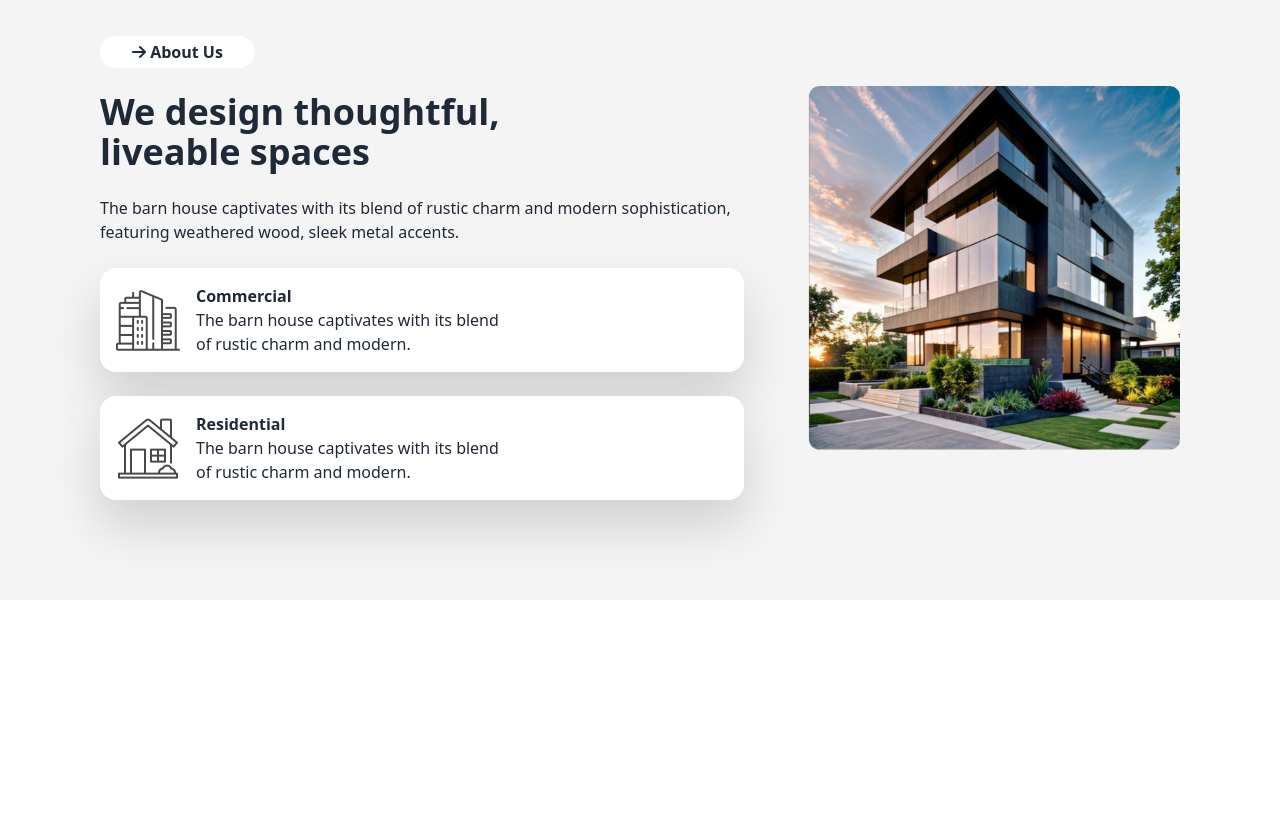
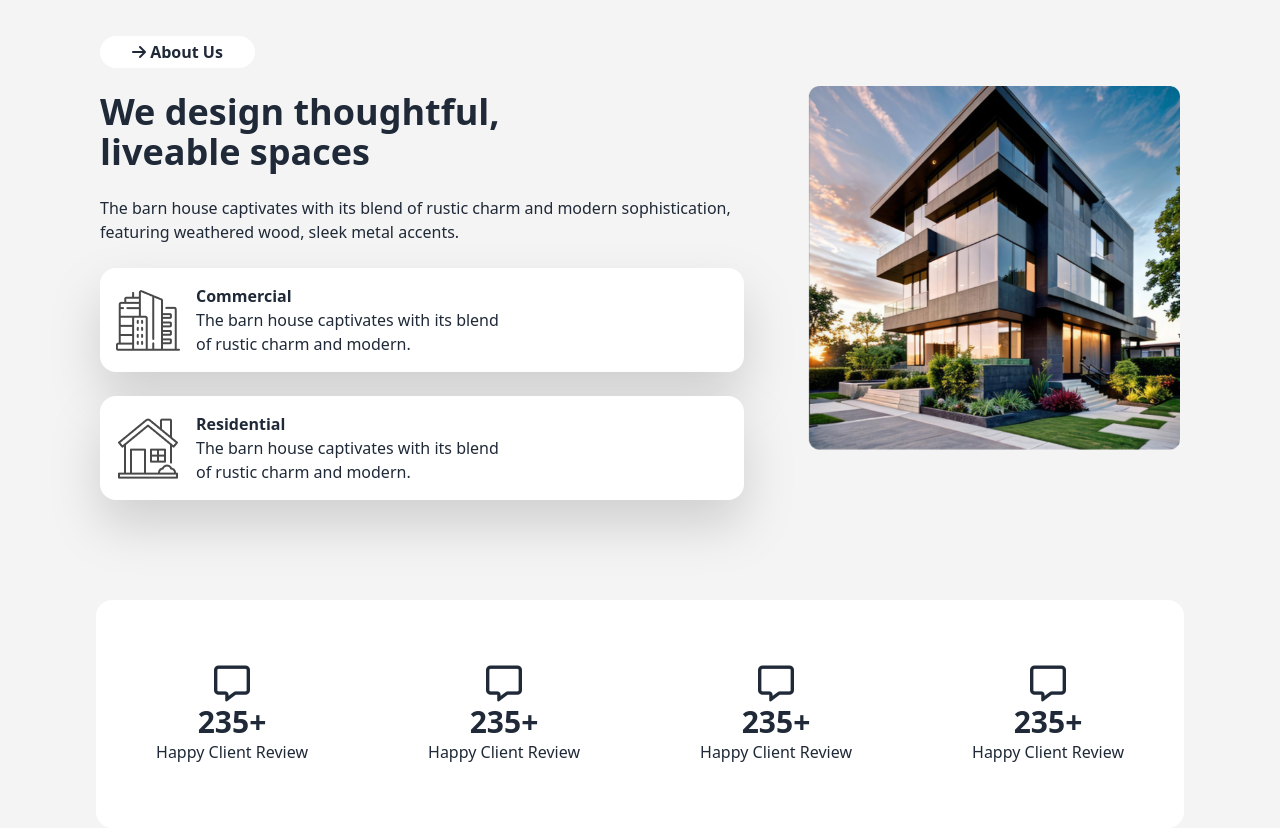
Before and after one commit to itbaijit/tailwind-assignment, a plain HTML site: page index.html in a window 1280 px wide. Shown: the part 924-1752 px from the top of the page. Before the commit the page ends 1524 px from the top, so only its background shows below. Drawn offline with nearby package versions, Linux system fonts and the light colour scheme.

Commit message:
new secction

```diff
--- a/index.html
+++ b/index.html
@@ -99,7 +99,32 @@
     </main>
 
 
+<!-- Counter section -->
+<section class="bg-[#f4f4f4]">
+    <div class="grid grid-cols-1 md:grid-cols-4 bg-white mx-5 md:mx-24 py-16 rounded-2xl max-sm:space-y-10">
+        <div class="text-center">
+            <i class="fa-regular fa-message text-4xl"></i>
+            <h2 class="text-3xl font-bold">235+</h2>
+            <p>Happy Client Review</p>
+        </div>
+        <div class="text-center">
+            <i class="fa-regular fa-message text-4xl"></i>
+            <h2 class="text-3xl font-bold">235+</h2>
+            <p>Happy Client Review</p>
+        </div>
+        <div class="text-center">
+            <i class="fa-regular fa-message text-4xl"></i>
+            <h2 class="text-3xl font-bold">235+</h2>
+            <p>Happy Client Review</p>
+        </div>
+        <div class="text-center">
+            <i class="fa-regular fa-message text-4xl"></i>
+            <h2 class="text-3xl font-bold">235+</h2>
+            <p>Happy Client Review</p>
+        </div>
 
+    </div>
+</section>
 
 
 </body>
```
